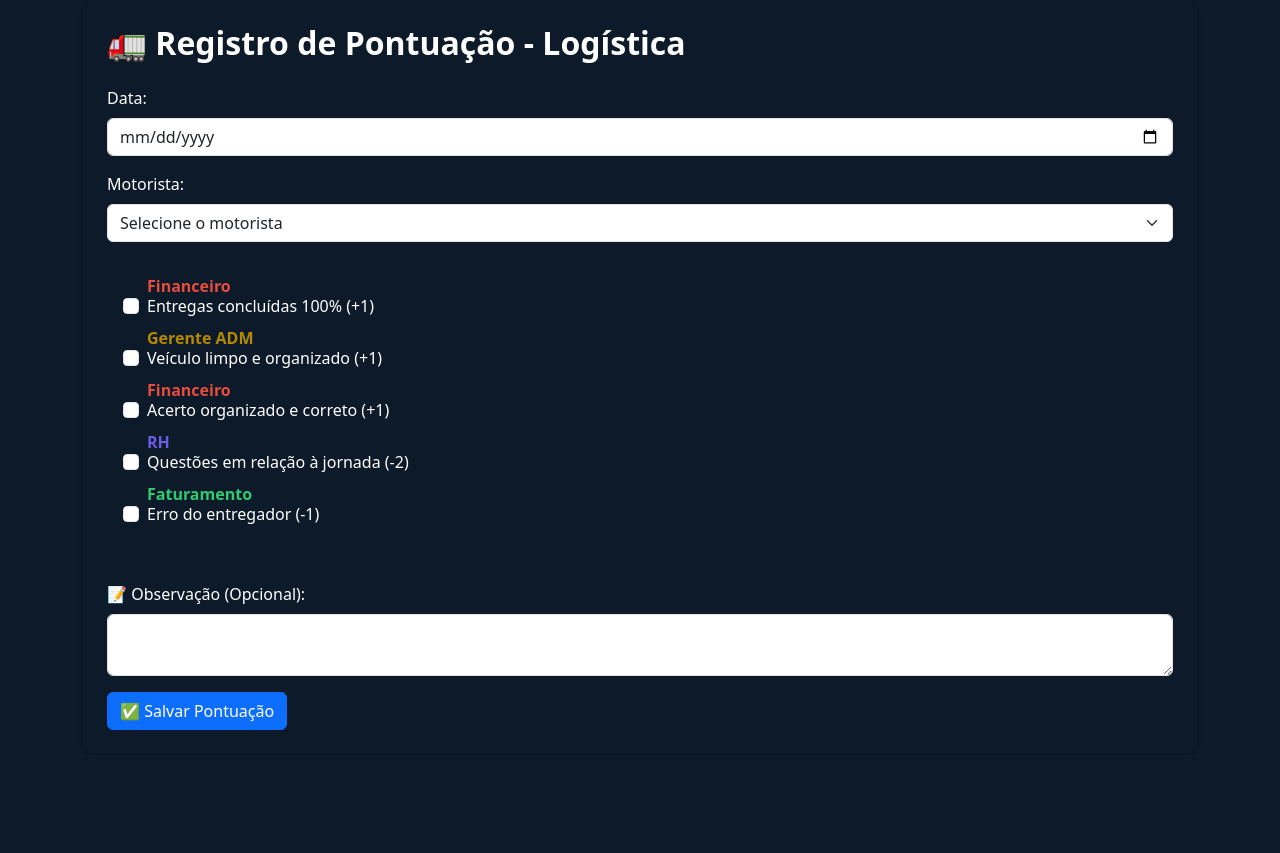
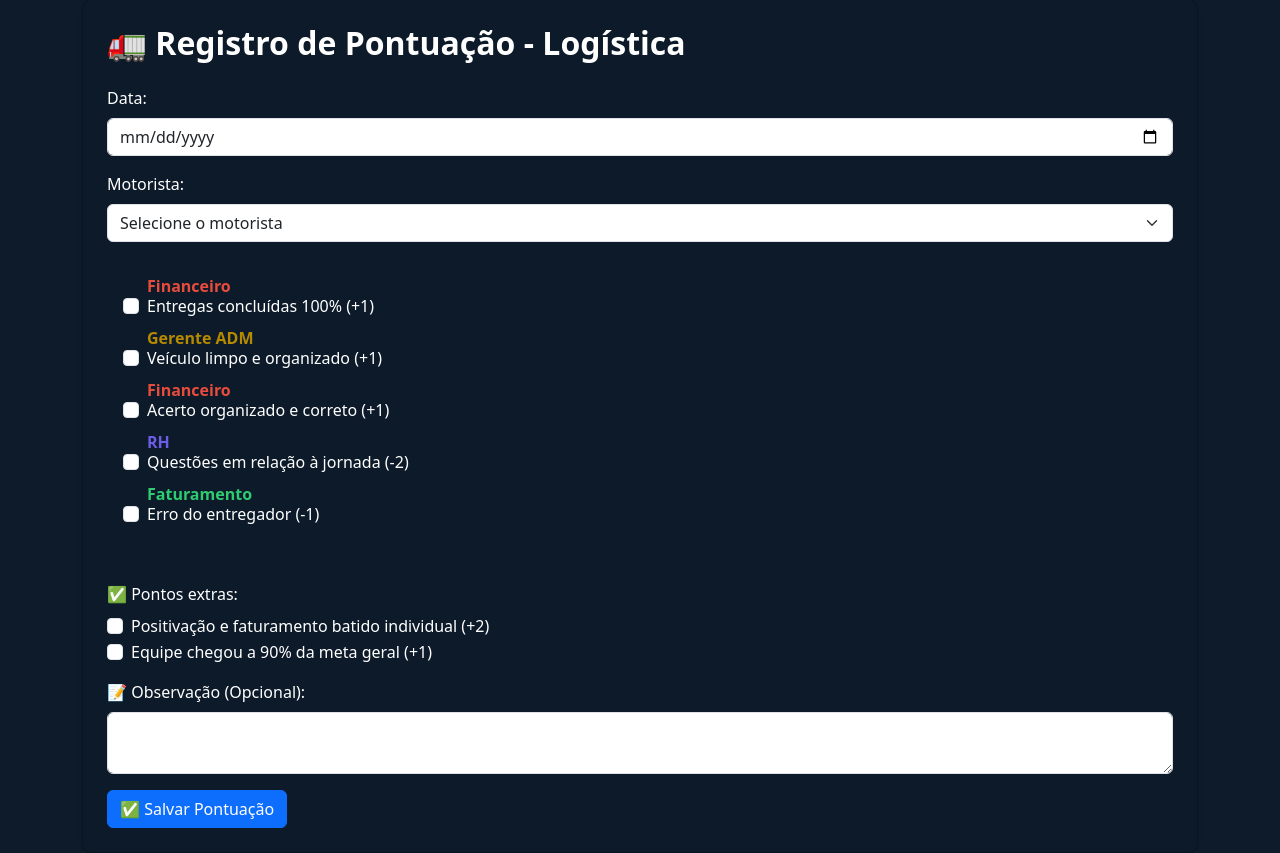
Before and after one commit to Luangscruznfe/pontuacao-confie, a Flask app: page /logistica in a window 1280 px wide. Shown: the part 153-1006 px from the top of the page. Before the commit the page ends 883 px from the top, so only its background shows below. Run offline with Flask 3, Linux system fonts and the light colour scheme; some libraries are stand-ins or nearby versions.

Commit message:
logistica

```diff
--- a/app.py
+++ b/app.py
@@ -395,6 +395,12 @@ def logistica():
         extras = request.form.getlist('extras')
         observacao = request.form.get('observacao', '')
 
+        # 🔒 Validação do extra 'equipe90' para motorista 'Equipe'
+        if 'equipe90' in extras and motorista != 'Equipe':
+            flash("❌ O ponto extra 'Equipe chegou a 90%' só pode ser usado com o motorista 'Equipe'.", "danger")
+            conn.close()
+            return redirect('/logistica')
+
         total = A + B + C + D + E
         if 'meta' in extras:
             total += 2
--- a/templates/logistica.html
+++ b/templates/logistica.html
@@ -5,7 +5,7 @@
 {% block content %}
 <style>
 .card {
-  background-color: rgba(13, 27, 42, 0.8); /* azul escuro com transparência */
+  background-color: rgba(13, 27, 42, 0.8);
   color: white;
 }
 .setor-gerente {
@@ -37,7 +37,7 @@
 <div class="card p-4 mt-5 shadow-sm">
   <h2 class="mb-4 fw-bold">🚛 Registro de Pontuação - Logística</h2>
 
-  <form method="POST">
+  <form method="POST" onsubmit="return validarExtraEquipe()">
     <div class="mb-3">
       <label for="data" class="form-label">Data:</label>
       <input type="date" class="form-control" name="data" id="data" required>
@@ -58,7 +58,6 @@
     </div>
 
     <div class="p-3 mb-4">
-
       <div class="form-check mb-2">
         <span class="setor-financeiro">Financeiro</span>
         <input class="form-check-input" type="checkbox" name="A" value="1" id="A">
@@ -90,6 +89,17 @@
       </div>
     </div>
 
+    <div class="mb-3">
+      <label class="form-label">✅ Pontos extras:</label>
+      <div class="form-check">
+        <input class="form-check-input" type="checkbox" name="extras" value="meta" id="extra-meta">
+        <label class="form-check-label" for="extra-meta">Positivação e faturamento batido individual (+2)</label>
+      </div>
+      <div class="form-check">
+        <input class="form-check-input" type="checkbox" name="extras" value="equipe90" id="extra-equipe">
+        <label class="form-check-label" for="extra-equipe">Equipe chegou a 90% da meta geral (+1)</label>
+      </div>
+    </div>
 
     <div class="mb-3">
       <label for="observacao" class="form-label">📝 Observação (Opcional):</label>
@@ -99,4 +109,17 @@
     <button type="submit" class="btn btn-primary">✅ Salvar Pontuação</button>
   </form>
 </div>
+
+<script>
+function validarExtraEquipe() {
+  const motorista = document.getElementById('motorista').value;
+  const extraEquipe = document.getElementById('extra-equipe');
+
+  if (extraEquipe && extraEquipe.checked && motorista !== 'Equipe') {
+    alert('⚠️ O ponto extra "Equipe chegou a 90%" só pode ser marcado se o motorista for "Equipe".');
+    return false;
+  }
+  return true;
+}
+</script>
 {% endblock %}
```
